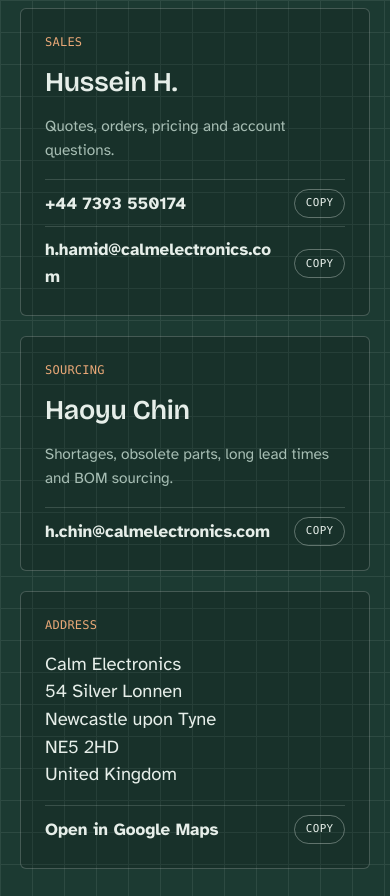
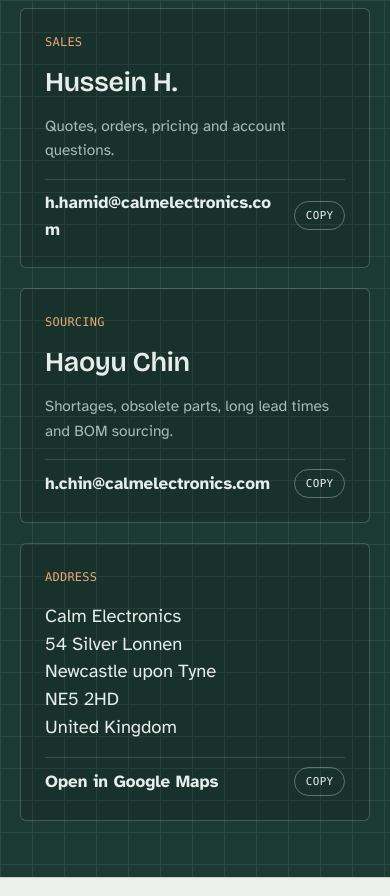
Before and after one commit to vishalbolarum/ce.com, a plain HTML site: page index.html in a window 390 px wide. Shown: the part 4462-5358 px from the top of the page. Drawn offline with nearby package versions, Linux system fonts and the light colour scheme; a web font is replaced by a local one.

Commit message:
Remove phone contact details from index.html
Removed phone number and copy button for phone contact.

```diff
--- a/index.html
+++ b/index.html
@@ -465,10 +465,6 @@ address { font-style: normal; font-size: 1.15rem; line-height: 1.5; }
           <p class="note">Quotes, orders, pricing and account questions.</p>
           <div class="lines">
             <div class="line">
-              <a href="tel:+447393550174">+44 7393 550174</a>
-              <button class="copy" type="button" id="copy-phone" data-copy="+44 7393 550174">Copy</button>
-            </div>
-            <div class="line">
               <a href="mailto:h.hamid@calmelectronics.com">h.hamid@calmelectronics.com</a>
               <button class="copy" type="button" id="copy-sales" data-copy="h.hamid@calmelectronics.com">Copy</button>
             </div>
```
